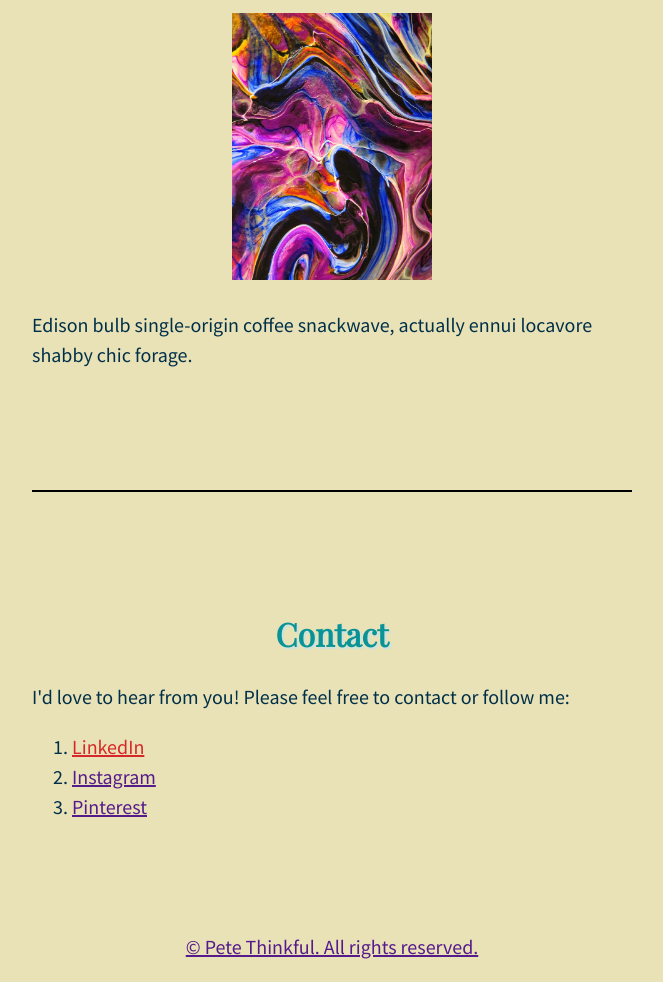
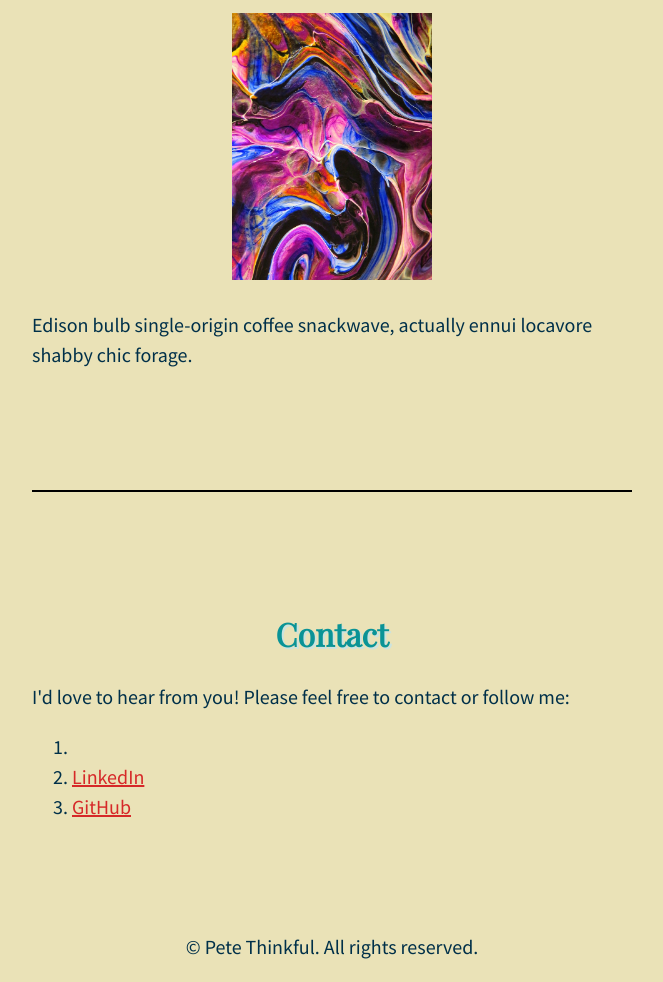
Before and after one commit to MuluMehreteab/Pete_Thinkful_Portofolio, a plain HTML site: page index.html in a window 1280 px wide. Shown: the part 2315-3297 px from the top of the page, without its empty margins (308-971 px from the left). Drawn offline with nearby package versions, Linux system fonts and the light colour scheme.

Commit message:
Update index.html
Updated Contact information.

```diff
--- a/index.html
+++ b/index.html
@@ -86,9 +86,8 @@
         <p>I'd love to hear from you! Please feel free to contact or follow me:</p>
         <ol>
 <li>
-  <a href="https://www.linkedin.com/in/pete-thinkful/">LinkedIn </li>
-          <li> <a href="">Instagram</li>
-           <li> <a href="">Pinterest</li>
+ <li><a href="https://www.linkedin.com/feed/?trk=public_profile_not-found-log-in_nav-header-signin">LinkedIn </li>
+   <li><a href="https://mulumehreteab.github.io/Pete_Thinkful_Portofolio/">GitHub</a></li>
         </ol>
           </aside>
       </section>
```
